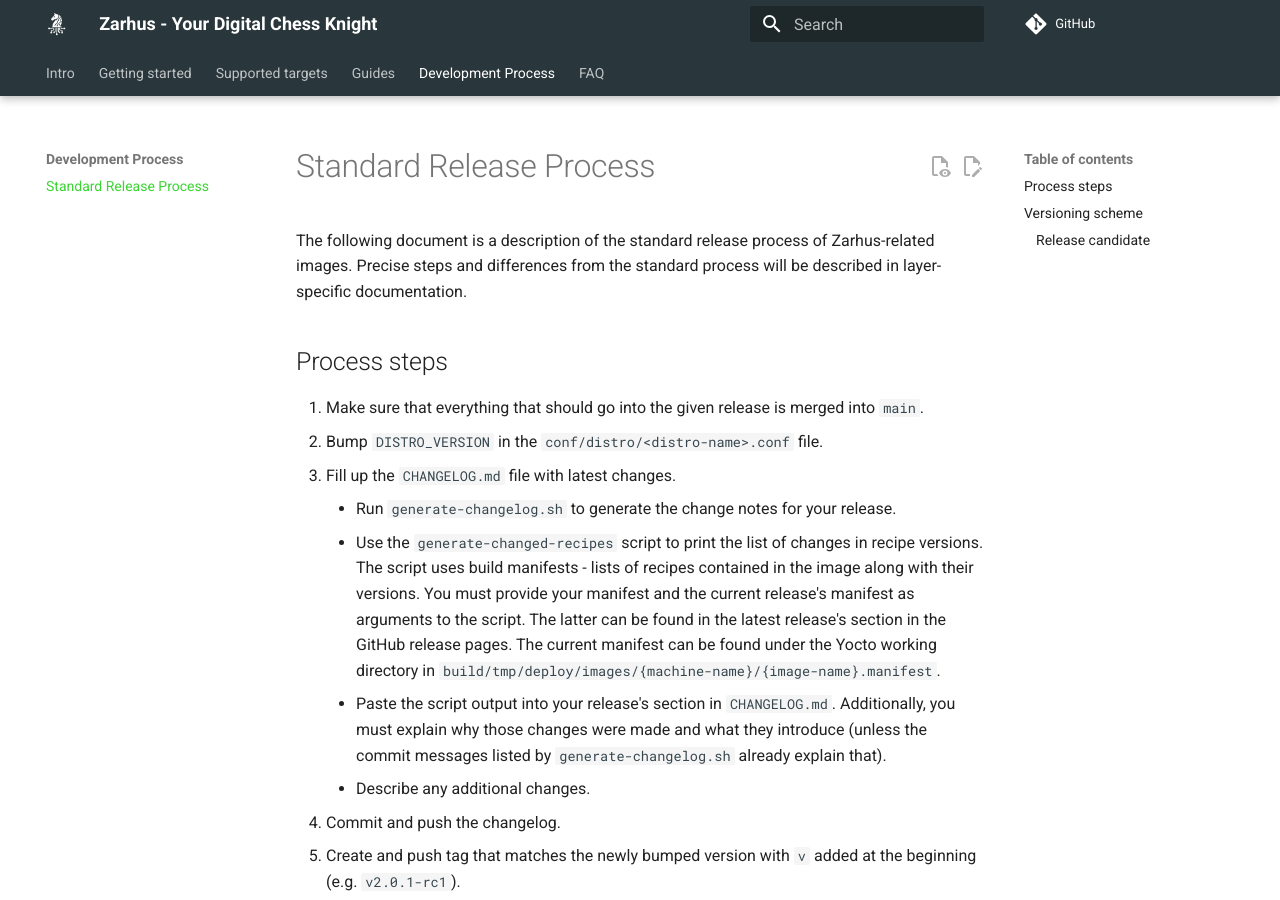
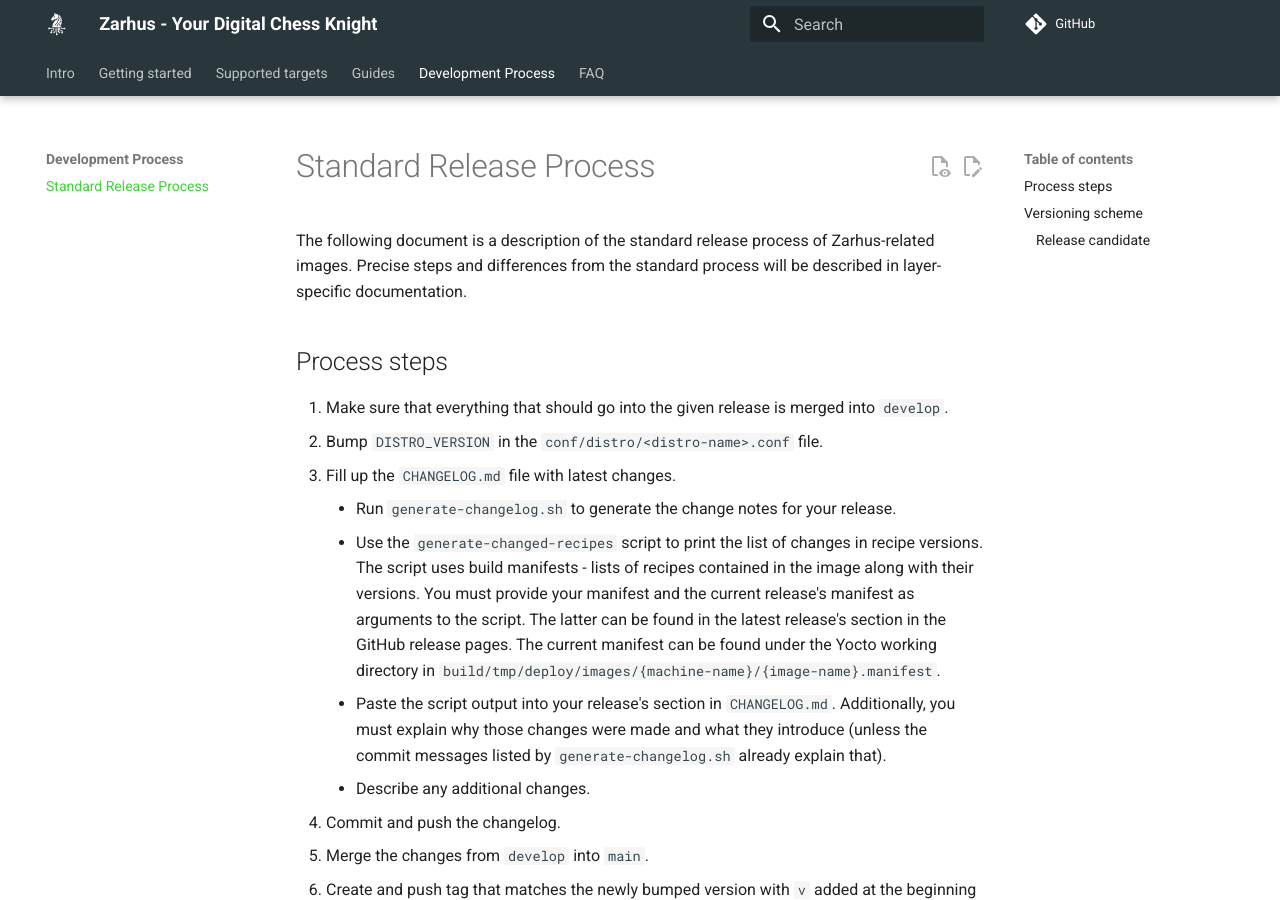
Before and after one commit to zarhus/docs, an MkDocs documentation site: the page built from docs/development-process/standard-release-process.md, in a window 1280 px wide and 900 px high. Built offline with MkDocs 1.6.1 and Material for MkDocs 9.7.7, drawn with Linux system fonts in a browser that asks for light colours; comment, search, counter and statistics services are not loaded.

Commit message:
development-process/standard-release-process: Fix order of steps
Signed-off-by: Pawel Langowski <pawel.langowski@3mdeb.com>

```diff
--- a/docs/development-process/standard-release-process.md
+++ b/docs/development-process/standard-release-process.md
@@ -7,7 +7,7 @@
 ## Process steps
 
 1. Make sure that everything that should go into the given release is merged
-   into `main`.
+   into `develop`.
 2. Bump `DISTRO_VERSION` in the `conf/distro/<distro-name>.conf` file.
 3. Fill up the `CHANGELOG.md` file with latest changes.
     - Run `generate-changelog.sh` to generate the change notes for your release.
@@ -25,6 +25,7 @@
       already explain that).
     - Describe any additional changes.
 4. Commit and push the changelog.
+5. Merge the changes from `develop` into `main`.
 5. Create and push tag that matches the newly bumped version with `v` added at
    the beginning (e.g. `v2.0.1-rc1`).
 6. Publish the release on GitHub. Make sure to upload the manifest. In case of a
```
